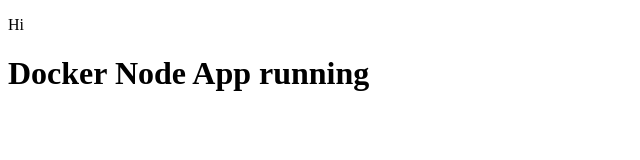
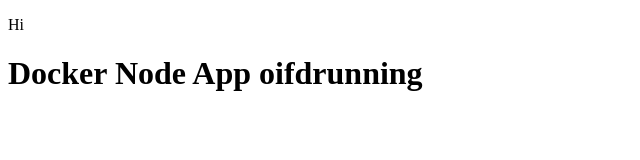
Before and after one commit to suraj-kumar-shah/devops-engineering, a website: page day14/index.html in a window 1280 px wide. Shown: the whole page, without its empty margins (0-640 px from the left). Drawn offline with Linux system fonts and the light colour scheme.

```diff
--- a/day14/index.html
+++ b/day14/index.html
@@ -7,7 +7,7 @@
 </head>
 <body>
   <p>Hi</p>
-  <h1>Docker Node App running</h1>
+  <h1>Docker Node App   oifdrunning</h1>
 
 </body>
 </html>
--- a/practical-1/my-docker-app/requirements.txt
+++ b/practical-1/my-docker-app/requirements.txt
@@ -0,0 +1 @@
+Flask
```
